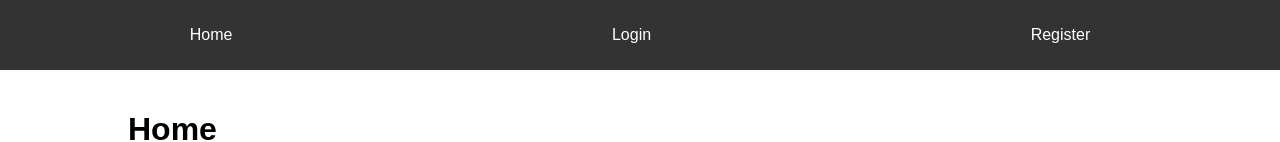
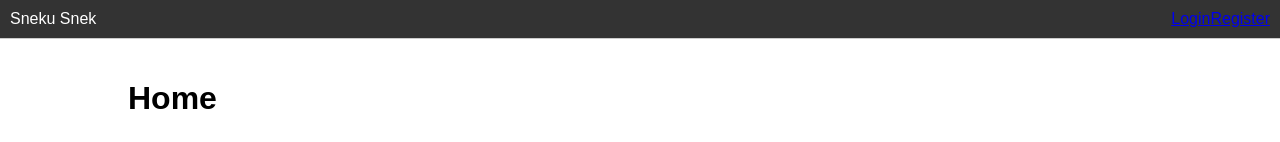
Before and after one commit to RevolverSnake412/momoi, a React (Create React App) app in the folder client/: page / in a window 1280 px wide. Shown: the top 142 px of the page. Built offline with nearby package versions, Linux system fonts and the light colour scheme; no server answers.

Commit message:
UPDATE: Fancier header with user information

```diff
--- a/client/src/App.js
+++ b/client/src/App.js
@@ -1,6 +1,7 @@
 import React from 'react';
 import { BrowserRouter as Router, Route, Routes as R } from 'react-router-dom';
 import Header from './components/Layout/Header';
+import { AuthProvider } from './components/Layout/AuthContext';
 import Home from './pages/Home';
 import Login from './components/Auth/Login';
 import Register from './components/Auth/Register';
@@ -8,6 +9,7 @@ import './App.css';
 
 function App() {
   return (
+    <AuthProvider>
     <Router>
       <Header />
       <div className="container">
@@ -18,6 +20,7 @@ function App() {
         </R>
       </div>
     </Router>
+    </AuthProvider>
   );
 }
 
--- /dev/null
+++ b/client/src/components/Layout/AuthContext.js
@@ -0,0 +1,35 @@
+import React, { createContext, useState, useEffect } from 'react';
+
+// Create context with a default value of undefined
+const AuthContext = createContext();
+
+// Define AuthProvider component
+const AuthProvider = ({ children }) => {
+  const [user, setUser] = useState(null);
+
+  useEffect(() => {
+    // Check local storage for a stored user
+    const storedUser = JSON.parse(localStorage.getItem('user'));
+    if (storedUser) {
+      setUser(storedUser);
+    }
+  }, []);
+
+  const login = (userData) => {
+    localStorage.setItem('user', JSON.stringify(userData));
+    setUser(userData);
+  };
+
+  const logout = () => {
+    localStorage.removeItem('user');
+    setUser(null);
+  };
+
+  return (
+    <AuthContext.Provider value={{ user, login, logout }}>
+      {children}
+    </AuthContext.Provider>
+  );
+};
+
+export { AuthContext, AuthProvider };
--- a/client/src/components/Layout/Header.js
+++ b/client/src/components/Layout/Header.js
@@ -1,16 +1,30 @@
-import React from 'react';
-import { Link } from 'react-router-dom';
+// Header.js
+import React, { useContext } from 'react';
+import { AuthContext } from './AuthContext';
 
 const Header = () => {
+  const context = useContext(AuthContext);
+
+  if (!context) {
+    throw new Error('Header must be used within an AuthProvider');
+  }
+
+  const { user, logout } = context;
+
   return (
-    <header>
-      <nav>
-        <ul>
-          <li><Link to="/">Home</Link></li>
-          <li><Link to="/login">Login</Link></li>
-          <li><Link to="/register">Register</Link></li>
-        </ul>
-      </nav>
+    <header style={{ display: 'flex', justifyContent: 'space-between', padding: '10px', borderBottom: '1px solid #ccc' }}>
+      <div>Sneku Snek</div>
+      {user ? (
+        <div>
+          <span>{user.username}</span>
+          <button onClick={logout}>Logout</button>
+        </div>
+      ) : (
+        <div>
+          <a href="/login">Login</a>
+          <a href="/register">Register</a>
+        </div>
+      )}
     </header>
   );
 };
```
